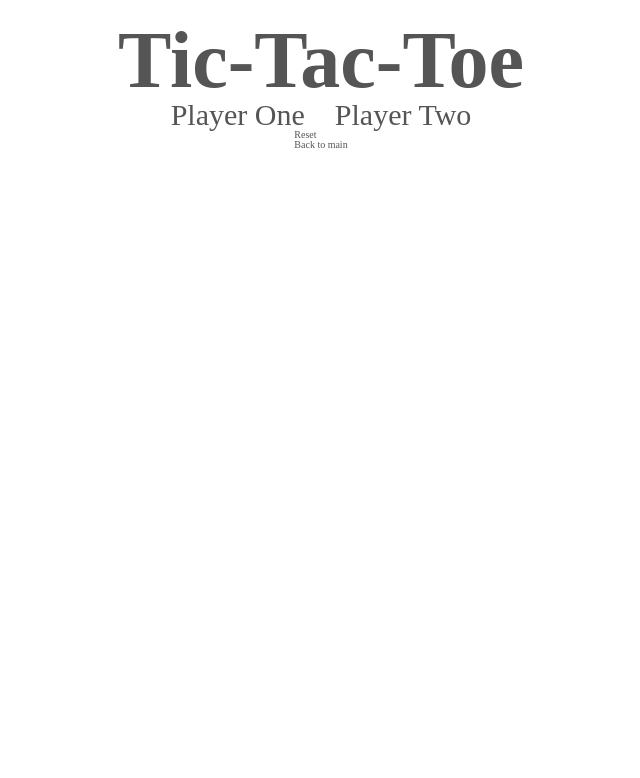
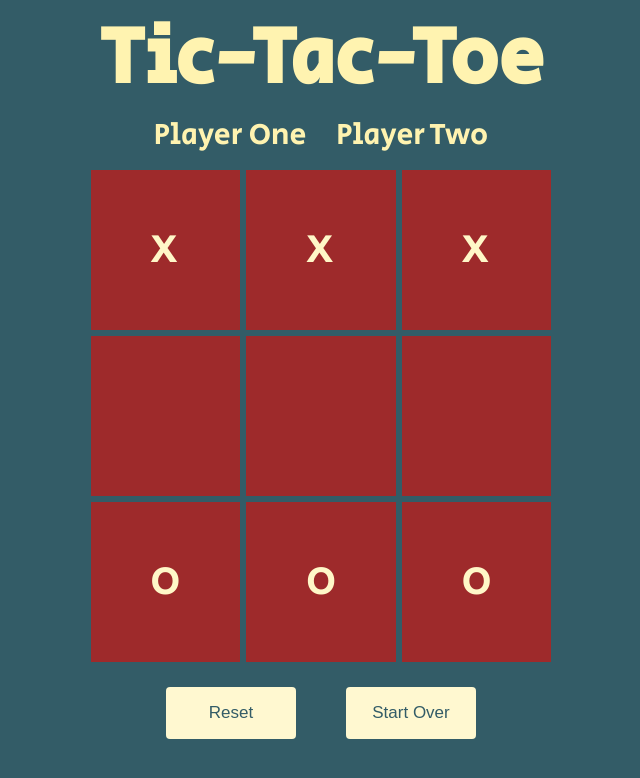
Before and after one commit to Ervin001/Ervin001.github.io, a plain HTML site: page index.html in a window 1280 px wide. Shown: the whole page, without its empty margins (319-959 px from the left). Drawn offline with Linux system fonts and the light colour scheme.

Commit message:
Some css and html is done

```diff
--- a/index.html
+++ b/index.html
@@ -12,6 +12,12 @@
       href="https://fonts.googleapis.com/css2?family=Acme&family=Bebas+Neue&family=Jost&display=swap"
       rel="stylesheet"
     />
+    <link rel="preconnect" href="https://fonts.googleapis.com" />
+    <link rel="preconnect" href="https://fonts.gstatic.com" crossorigin />
+    <link
+      href="https://fonts.googleapis.com/css2?family=Rubik:wght@400;500;600;700&family=Secular+One&display=swap"
+      rel="stylesheet"
+    />
     <link rel="stylesheet" href="styles.css" />
     <script src="script.js" defer></script>
   </head>
@@ -23,19 +29,19 @@
         <div class="player player-two">Player Two</div>
       </div>
       <div class="game">
-        <div class="cell cell--1"></div>
-        <div class="cell cell--2"></div>
-        <div class="cell cell--3"></div>
-        <div class="cell cell--4"></div>
-        <div class="cell cell--5"></div>
-        <div class="cell cell--6"></div>
-        <div class="cell cell--7"></div>
-        <div class="cell cell--8"></div>
-        <div class="cell cell--9"></div>
+        <div class="cell" data-cell="0">X</div>
+        <div class="cell" data-cell="1">X</div>
+        <div class="cell" data-cell="2">X</div>
+        <div class="cell" data-cell="3"></div>
+        <div class="cell" data-cell="4"></div>
+        <div class="cell" data-cell="5"></div>
+        <div class="cell" data-cell="6">O</div>
+        <div class="cell" data-cell="7">O</div>
+        <div class="cell" data-cell="8">O</div>
       </div>
       <div class="btns">
-        <div class="reset">Reset</div>
-        <div class="go-back">Back to main</div>
+        <button class="btn reset">Reset</button>
+        <button class="btn start-over">Start Over</button>
       </div>
     </div>
   </body>
--- a/styles.css
+++ b/styles.css
@@ -15,15 +15,19 @@ body {
   line-height: 1;
   font-weight: 400;
   color: #555;
+  background-color: #335c67;
+  height: 100vh;
 }
 
 .container {
   display: flex;
+  font-family: 'Secular One', sans-serif;
 
   /* 1140px */
   max-width: 120rem;
   padding: 0 3.2rem;
   margin: 0 auto;
+  gap: 2rem;
 
   flex-direction: column;
   align-items: center;
@@ -32,12 +36,14 @@ body {
 .title {
   margin-top: 2rem;
   font-size: 8rem;
+  color: #fff3b0;
 }
 
 .players {
   display: flex;
   font-size: 3rem;
   gap: 3rem;
+  color: #fff3b0;
 }
 
 .player {
@@ -46,4 +52,51 @@ body {
 
 .game {
   display: grid;
+  gap: 0.01rem;
+  grid-template-columns: repeat(3, 1fr);
+  grid-template-rows: repeat(3, 1fr);
+  gap: 0.6rem;
 }
+
+.cell {
+  font-size: 4rem;
+  padding: 6rem;
+  background-color: #9e2a2b;
+  color: #fff7c8;
+}
+
+.btns {
+  display: flex;
+  gap: 4rem;
+  align-self: center;
+}
+
+/* .btn {
+  background-color: #fff8d0;
+  padding: 0.6rem 0.9rem;
+  border-radius: 4px;
+  font-size: 3rem;
+} */
+
+/* From uiverse.io by @NorthFishHasNa */
+.btn {
+  display: inline-block;
+  border-radius: 4px;
+  background-color: #fff8d0;
+  border: none;
+  color: #335c67;
+  text-align: center;
+  font-size: 17px;
+  padding: 16px;
+  width: 130px;
+  transition: all 0.5s;
+  cursor: pointer;
+  margin: 5px;
+}
+
+.btn {
+  cursor: pointer;
+  display: inline-block;
+  position: relative;
+  transition: 0.5s;
+}
```
